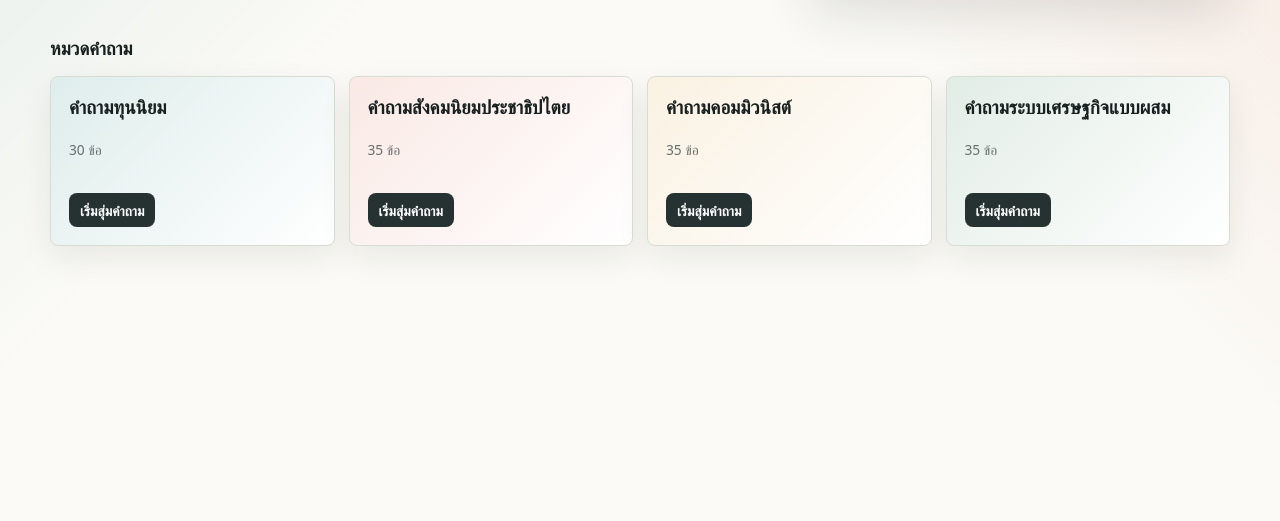
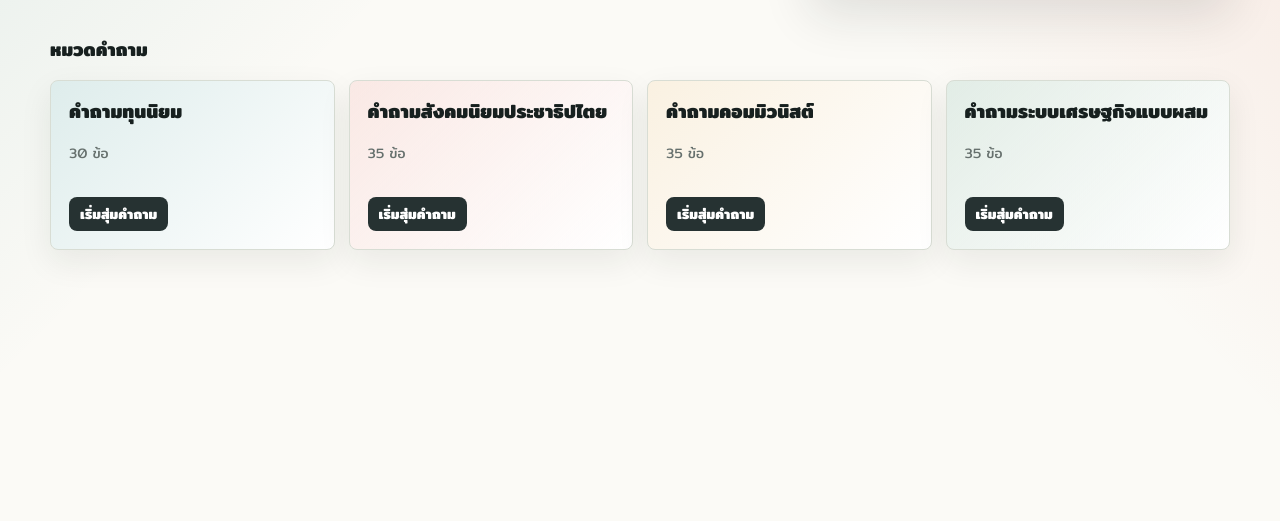
Before and after one commit to Gritteacher/economic-systems-quiz-th, a plain HTML site: page index.html in a window 1280 px wide. Shown: the part 279-800 px from the top of the page. Drawn offline with Linux system fonts and the light colour scheme.

Commit message:
Use Mitr font in styles.css

```diff
--- a/styles.css
+++ b/styles.css
@@ -22,6 +22,7 @@ body {
   min-height: 100vh;
   color: var(--ink);
   font-family:
+    "Mitr",
     ui-sans-serif,
     system-ui,
     -apple-system,
```
